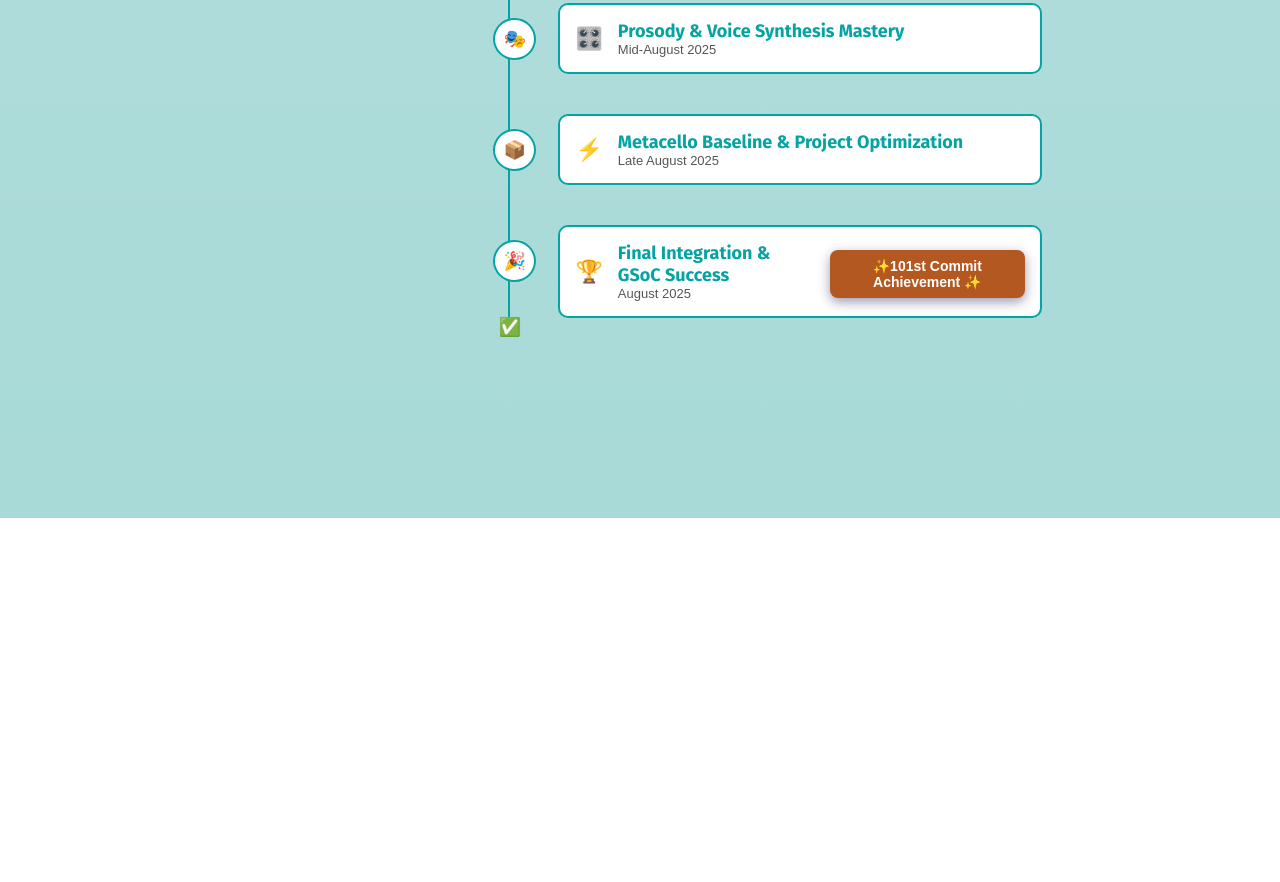
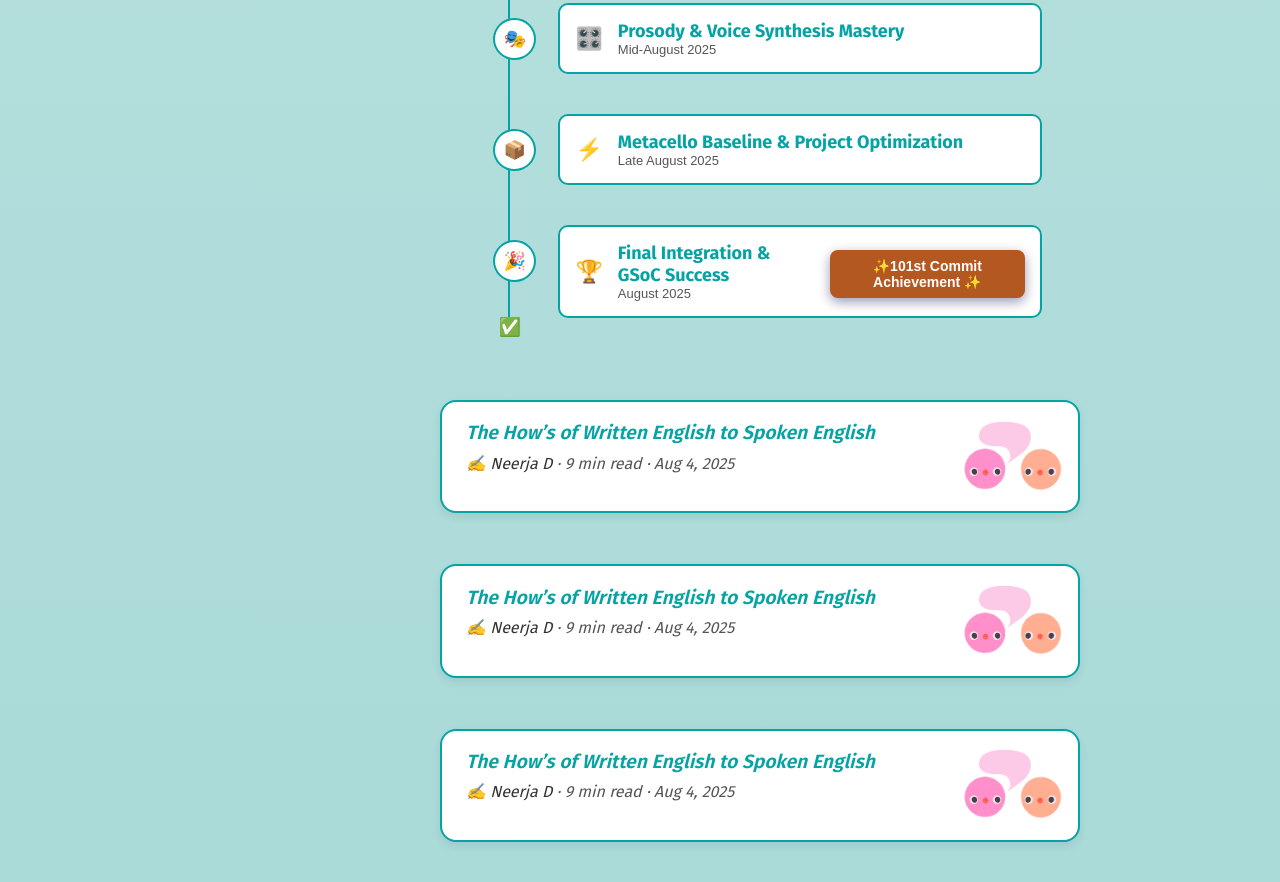
Before and after one commit to neerja-1984/rewind-gsoc25, a plain HTML site: page index.html in a window 1280 px wide. Shown: the part 5519-6401 px from the top of the page. Before the commit the page ends 6037 px from the top, so only its background shows below. Drawn offline with Linux system fonts and the light colour scheme.

Commit message:
adding blog section

```diff
--- a/index.html
+++ b/index.html
@@ -9,7 +9,7 @@
   <link href="https://fonts.googleapis.com/css2?family=Fira+Sans:wght@400;600;700&display=swap" rel="stylesheet">
   <!-- style sheet -->
   <link rel="stylesheet" href="style.css">
-  <link rel='shortcut icon' type='image/x-icon' href='images/favicon.png' />
+  <link rel='shortcut icon' type='image/x-icon' href='assets/images/favicon.png' />
 </head>
 
 <body>
@@ -22,7 +22,7 @@
       <li>Contact</li>
     </ul>
     <canvas id="visualizer" width="100" height="90"></canvas>
-    <audio id="bgMusic" src="music/lofi.mp3" loop></audio>
+    <audio id="bgMusic" src="assets/music/lofi.mp3" loop></audio>
   </nav>
 
   <!-- Main Content -->
@@ -497,6 +497,73 @@
         </div>
     </div>
 
+    <div class="section-tiles">
+
+      <!-- blog 1 -->
+      <div class="blog-tile">
+        <a href="https://medium.com/@nirjadoshi2003/the-hows-of-written-english-to-spoken-english-080d368d774b"
+           target="_blank" class="blog-link">
+          <div class="blog-content">
+
+             <!-- sticker / circular image -->
+              <div class="blog-image">
+                <img src="assets/Gifs/Speech.gif" alt="Blog sticker">
+              </div>
+
+            <!-- blog title -->
+            <h4 class="blog-title">The How’s of Written English to Spoken English</h4>
+            <p class="blog-meta">
+              <span class="author">✍️ Neerja D</span> ·
+              <span class="time">9 min read</span> ·
+              <span class="date">Aug 4, 2025</span>
+            </p>
+          </div>
+        </a>
+      </div>
+
+      <!-- blog 2 -->
+      <div class="blog-tile">
+        <a href="https://medium.com/@nirjadoshi2003/the-hows-of-written-english-to-spoken-english-080d368d774b"
+           target="_blank" class="blog-link">
+          <div class="blog-content">
+
+             <!-- sticker / circular image -->
+              <div class="blog-image">
+                <img src="assets/Gifs/Speech.gif" alt="Blog sticker">
+              </div>
+
+            <!-- blog title -->
+            <h4 class="blog-title">The How’s of Written English to Spoken English</h4>
+            <p class="blog-meta">
+              <span class="author">✍️ Neerja D</span> ·
+              <span class="time">9 min read</span> ·
+              <span class="date">Aug 4, 2025</span>
+            </p>
+          </div>
+        </a>
+      </div>
+
+      <!-- blog 3 -->
+      <div class="blog-tile">
+        <a href="https://medium.com/@nirjadoshi2003/the-hows-of-written-english-to-spoken-english-080d368d774b"
+           target="_blank" class="blog-link">
+          <div class="blog-content">
+
+             <!-- sticker / circular image -->
+              <div class="blog-image">
+                <img src="assets/Gifs/Speech.gif" alt="Blog sticker">
+              </div>
+
+            <!-- blog title -->
+            <h4 class="blog-title">The How’s of Written English to Spoken English</h4>
+            <p class="blog-meta">
+              <span class="author">✍️ Neerja D</span> ·
+              <span class="time">9 min read</span> ·
+              <span class="date">Aug 4, 2025</span>
+            </p>
+          </div>
+        </a>
+      </div>
   </section>
 
   <!-- Waves only, act as divider -->
--- a/style.css
+++ b/style.css
@@ -19,7 +19,7 @@
   font-family: 'Fira Sans', sans-serif;
   color: #006373;
   overflow-x: hidden;
-  cursor: url('images/cursor-default.png'), default;
+  cursor: url('assets/images/cursor-default.png'), default;
 }
 
 h1, h2, h3 {
@@ -149,7 +149,7 @@
 .navbar li {
   margin: 1rem 0;
   font-size: 1.3rem;
-  cursor: url('images/cursor-tap.png'), pointer;
+  cursor: url('assets/images/cursor-tap.png'), pointer;
   color: #00454F;
   transition: color 0.3s;
   font-weight: 600;
@@ -193,7 +193,7 @@
   color: white;
   padding: 0.5rem 1rem;
   border-radius: 0.5rem;
-  cursor: url('images/cursor-tap.png'), pointer;
+  cursor: url('assets/images/cursor-tap.png'), pointer;
   transition: background 0.3s;
 }
 
@@ -227,7 +227,7 @@
   text-decoration: none;
   color: #0077b6; /* deep ocean blue */
   font-weight: 500;
-  cursor: url('images/cursor-tap.png'), pointer;
+  cursor: url('assets/images/cursor-tap.png'), pointer;
 }
 
 .footer-icons {
@@ -258,7 +258,7 @@
   text-decoration: none;
   color: #0077b6; /* deep ocean blue */
   font-weight: 500;
-  cursor: url('images/cursor-tap.png'), pointer;
+  cursor: url('assets/images/cursor-tap.png'), pointer;
 }
 
 .footer .credits a:hover {
@@ -362,7 +362,7 @@
   border-radius: 50%;
   padding: 8px;
   font-size: 18px;
-  cursor: url('images/cursor-tap.png'), pointer;
+  cursor: url('assets/images/cursor-tap.png'), pointer;
   transition: transform 0.3s;
   font-style: normal;
 }
@@ -372,7 +372,7 @@
 
 /* Content wrapper */
 .timeline-content {
-  cursor: url('images/cursor-tap.png'), pointer;
+  cursor: url('assets/images/cursor-tap.png'), pointer;
   border: 2px solid #05A3A4;
   border-radius: 10px;
   padding: 15px;
@@ -443,14 +443,13 @@
   display: inline-block;
   justify-items: center;
   align-items: center;
-  cursor: pointer;
   position: relative;
   transition: all 0.3s ease;
   box-shadow: 0 4px 12px rgba(7, 5, 70, 0.4);
   animation: pulse 2s infinite;
   min-width: 180px;
   text-align: center;
-  cursor: url('images/cursor-tap.png'), pointer;
+  cursor: url('assets/images/cursor-tap.png'), pointer;
 }
 
 .content-badge:hover {
@@ -514,3 +513,79 @@
       opacity: 0;
   }
 }
+
+/* ---------
+Blog tiles
+---------- */
+
+.section-tiles {
+  display: flex;
+  flex-wrap: wrap;
+  gap: 1.2rem;
+  justify-content: space-between; /* distribute tiles neatly */
+  padding: 1rem;
+}
+
+
+.blog-tile {
+  cursor: url('assets/images/cursor-tap.png'), pointer;
+  position: relative; /* so the circle can be positioned inside */
+  background: #ffffff;
+  border: 2px solid #05A3A4;   /* Niagara turquoise accent */
+  border-radius: 16px;
+  padding: 1.2rem 1.5rem;
+  margin: 1rem;
+  box-shadow: 0 4px 10px rgba(0,0,0,0.08);
+  transition: transform 0.2s ease, box-shadow 0.2s ease;
+  flex: 1 1 45%; /* makes 2 tiles sit side by side */
+}
+
+.blog-image {
+  cursor: url('assets/images/cursor-tap.png'), pointer;
+  position: absolute;
+  right: 1rem;              /* stick to right side */
+  top: 50%;                 /* move to middle */
+  transform: translateY(-50%); /* perfect vertical centering */
+  width: 100px;
+  height: 80px;
+  overflow: hidden;
+}
+
+.blog-image img {
+  width: 100%;
+  height: 100%;
+  object-fit: cover;
+}
+
+.blog-tile:hover {
+  transform: translateY(-4px);
+  box-shadow: 0 6px 16px rgba(5,163,164,0.25);
+}
+
+.blog-link {
+  cursor: url('assets/images/cursor-tap.png'), pointer;
+  text-decoration: none;
+  color: inherit;
+  display: block;
+}
+
+.blog-title {
+  cursor: url('assets/images/cursor-tap.png'), pointer;
+  font-size: 1.2rem;
+  font-weight: 600;
+  color: #05A3A4;
+  margin-bottom: 0.6rem;
+}
+
+.blog-meta {
+  cursor: url('assets/images/cursor-tap.png'), pointer;
+  font-size: 0.9rem;
+  color: #555;
+  font-style: italic;
+}
+
+.author {
+  cursor: url('assets/images/cursor-tap.png'), pointer;
+  font-weight: 500;
+  color: #333;
+}
```
